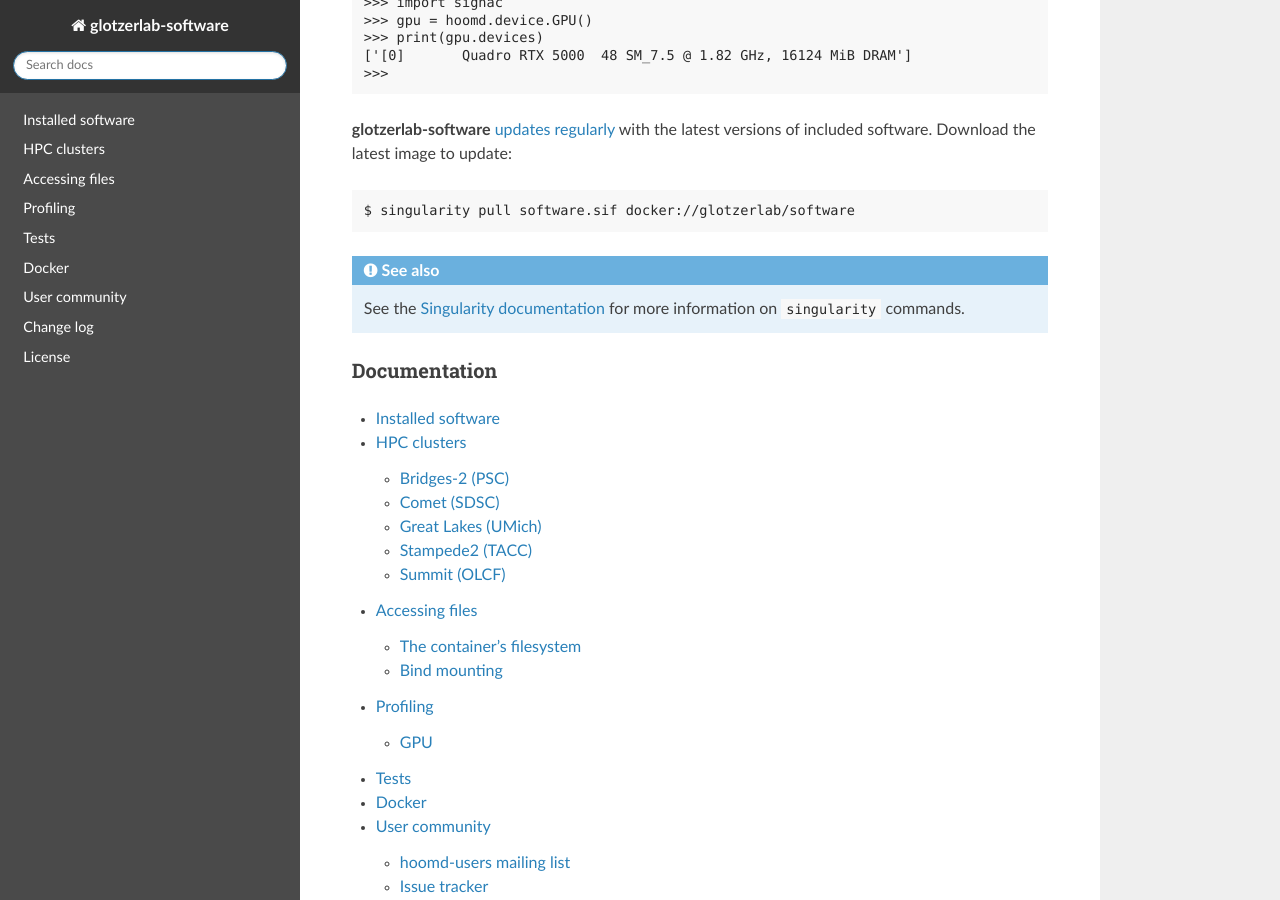
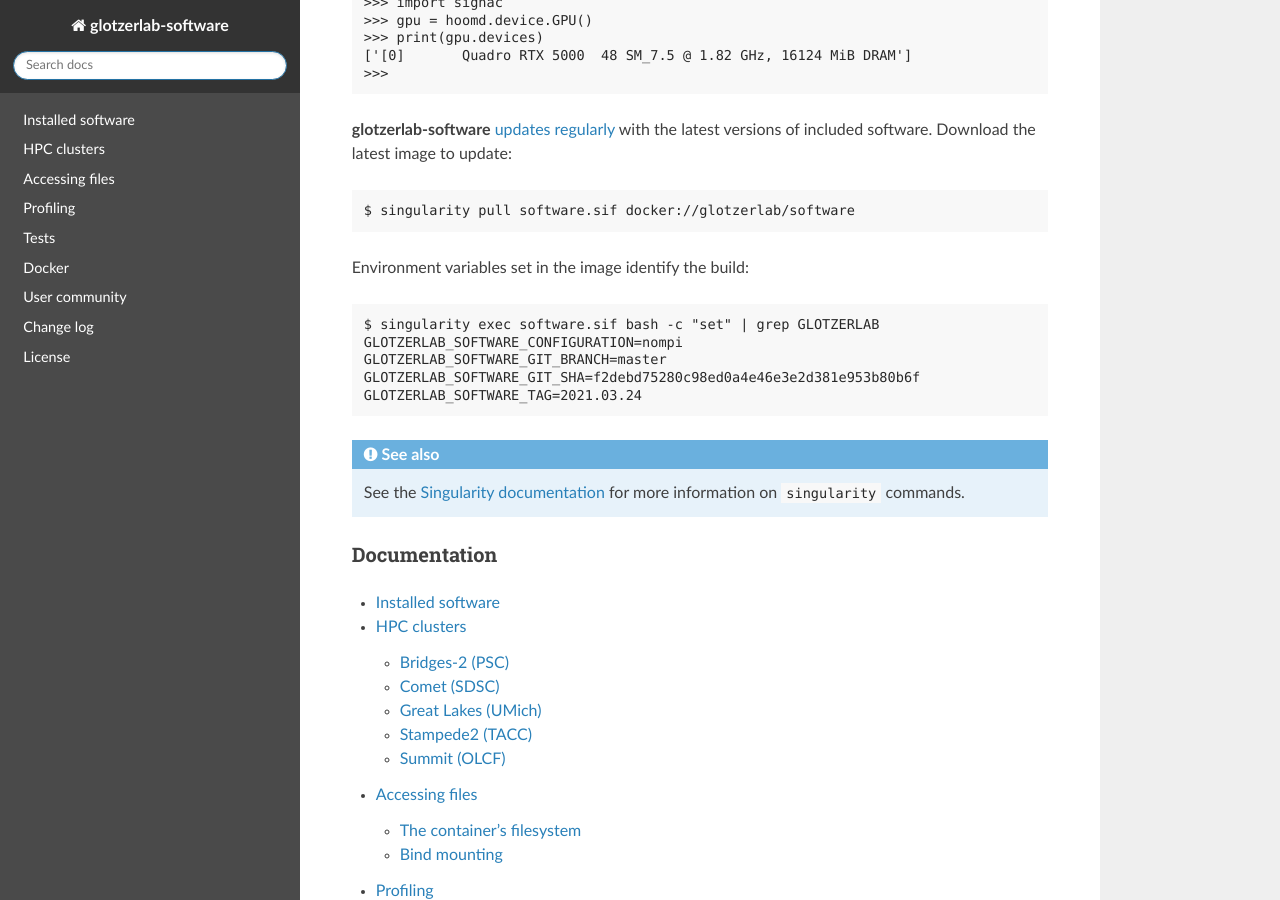
Before and after one commit to glotzerlab/software, a Sphinx documentation site: the page built from doc/index.rst, in a window 1280 px wide and 900 px high, scrolled down 1383 px. Built offline with Sphinx 7.4.7 and the Read the Docs theme 2.0.0, drawn with Linux system fonts in a browser that asks for light colours.

Commit message:
Add build options to environment variables

```diff
--- a/doc/index.rst
+++ b/doc/index.rst
@@ -67,6 +67,14 @@ software. Download the latest image to update::
 
     $ singularity pull software.sif docker://glotzerlab/software
 
+Environment variables set in the image identify the build::
+
+    $ singularity exec software.sif bash -c "set" | grep GLOTZERLAB
+    GLOTZERLAB_SOFTWARE_CONFIGURATION=nompi
+    GLOTZERLAB_SOFTWARE_GIT_BRANCH=master
+    GLOTZERLAB_SOFTWARE_GIT_SHA=f2debd75280c98ed0a4e46e3e2d381e953b80b6f
+    GLOTZERLAB_SOFTWARE_TAG=2021.03.24
+
 .. seealso::
 
     See the `Singularity documentation <https://www.sylabs.io/docs/>`_ for more information on
--- a/make_dockerfiles.py
+++ b/make_dockerfiles.py
@@ -35,7 +35,7 @@ if __name__ == '__main__':
     finalize_template = env.get_template('finalize.jinja')
     test_template = env.get_template('test.jinja')
 
-    write('docker/nompi/Dockerfile', [base_template, glotzerlab_software_template, finalize_template, test_template],
+    write('docker/nompi/Dockerfile', [base_template], #, glotzerlab_software_template, finalize_template, test_template],
           FROM='nvidia/cuda:10.1-devel-ubuntu18.04',
           ubuntu_version=18,
           ENABLE_MPI='off',
```
Also changed, not shown: CHANGELOG.rst (+9 -0 lines), 2 other files.
